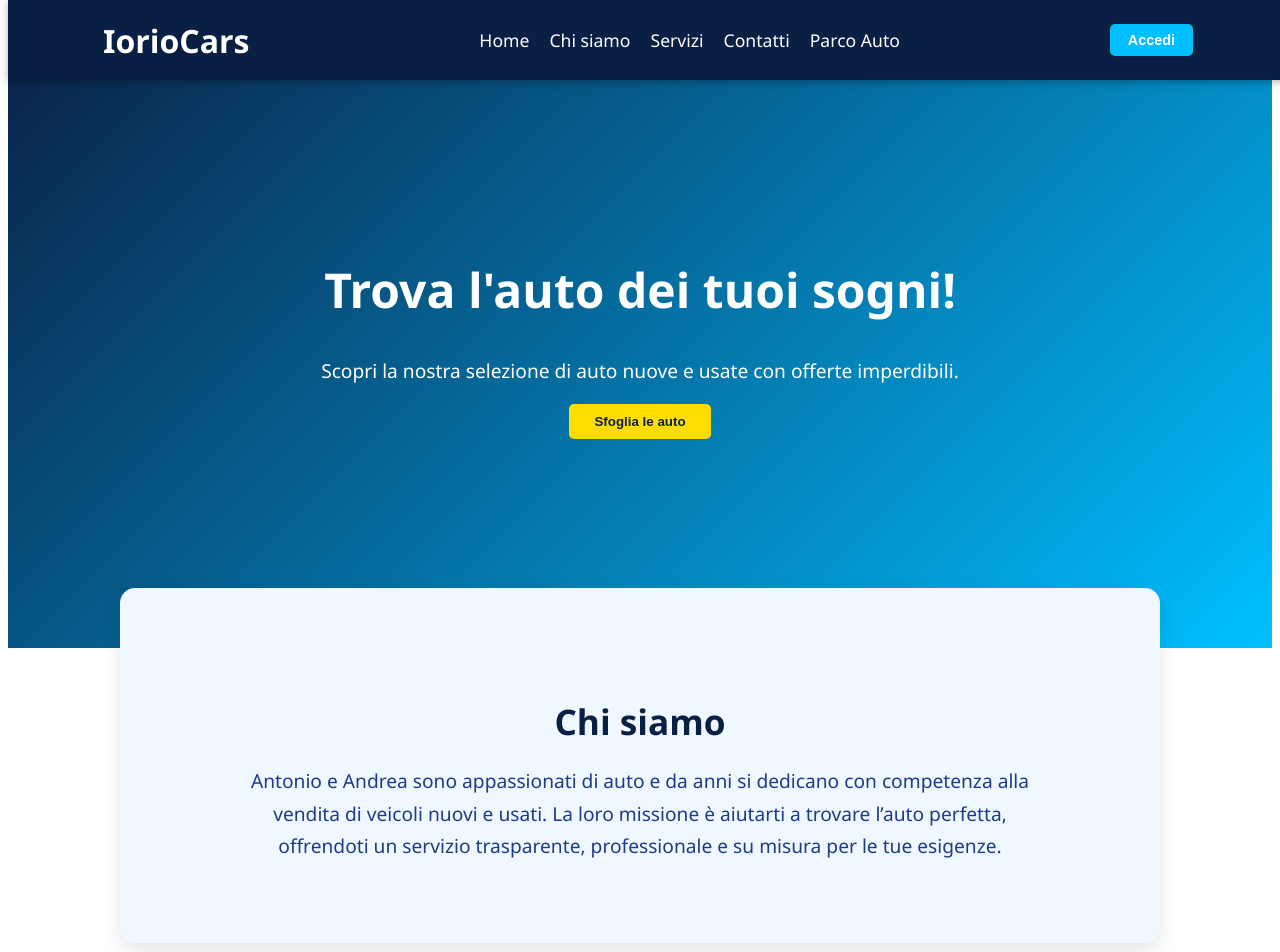
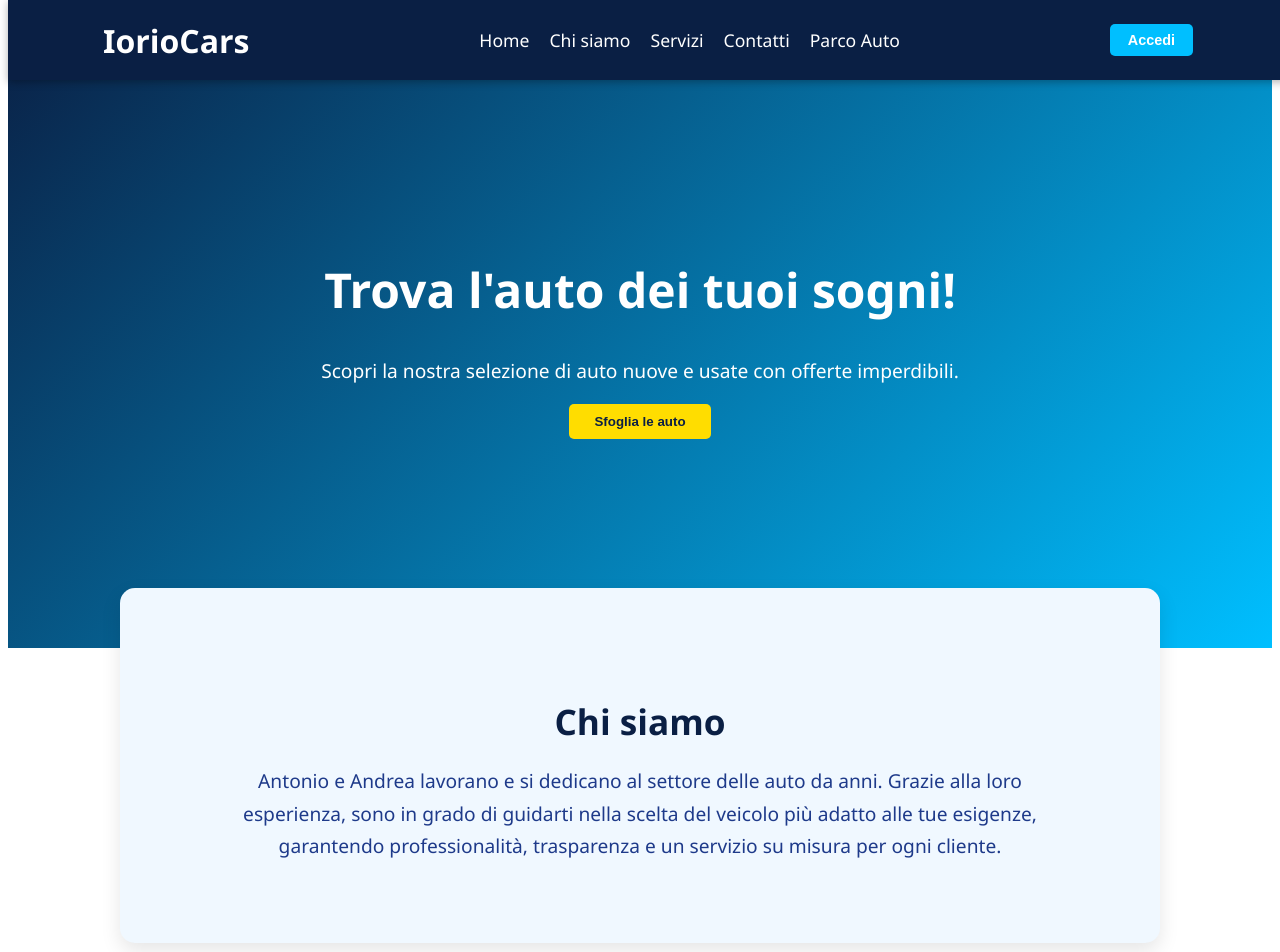
Before and after one commit to carrozzeriaiorio/IorioCars-FE, an Angular app: page / in a window 1280 px wide. Shown: the top 952 px of the page. Built offline with nearby package versions, Linux system fonts and the light colour scheme.

Commit message:
Fix frase

```diff
--- a/src/app/pages/home/home.component.ts
+++ b/src/app/pages/home/home.component.ts
@@ -15,8 +15,7 @@ export class HomeComponent {
   ctaText: string = "Sfoglia le auto";
 
   aboutTitle: string = "Chi siamo";
-  aboutText: string = "Antonio e Andrea sono appassionati di auto e da anni si dedicano con competenza alla vendita di veicoli nuovi e usati. La loro missione è aiutarti a trovare l’auto perfetta, offrendoti un servizio trasparente, professionale e su misura per le tue esigenze.";
-
+  aboutText: string = "Antonio e Andrea lavorano e si dedicano al settore delle auto da anni. Grazie alla loro esperienza, sono in grado di guidarti nella scelta del veicolo più adatto alle tue esigenze, garantendo professionalità, trasparenza e un servizio su misura per ogni cliente.";
 
   services = [
       {
```
